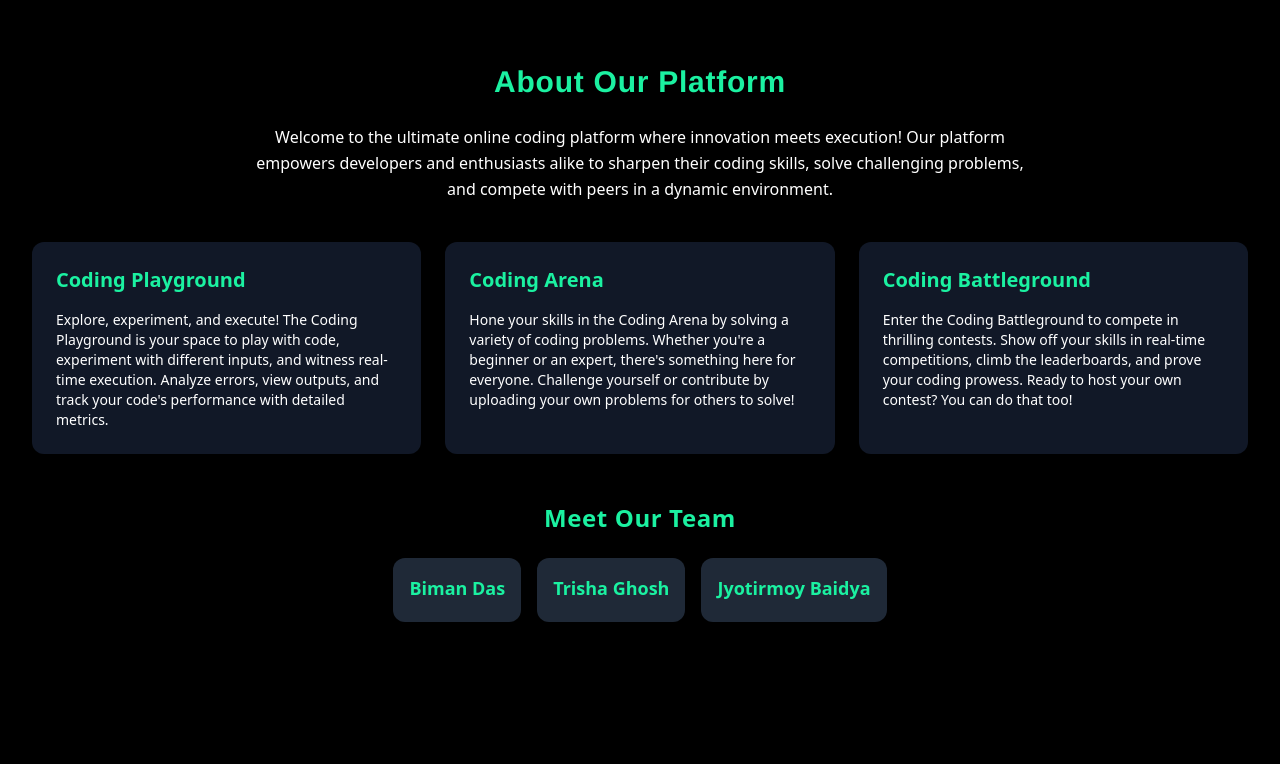
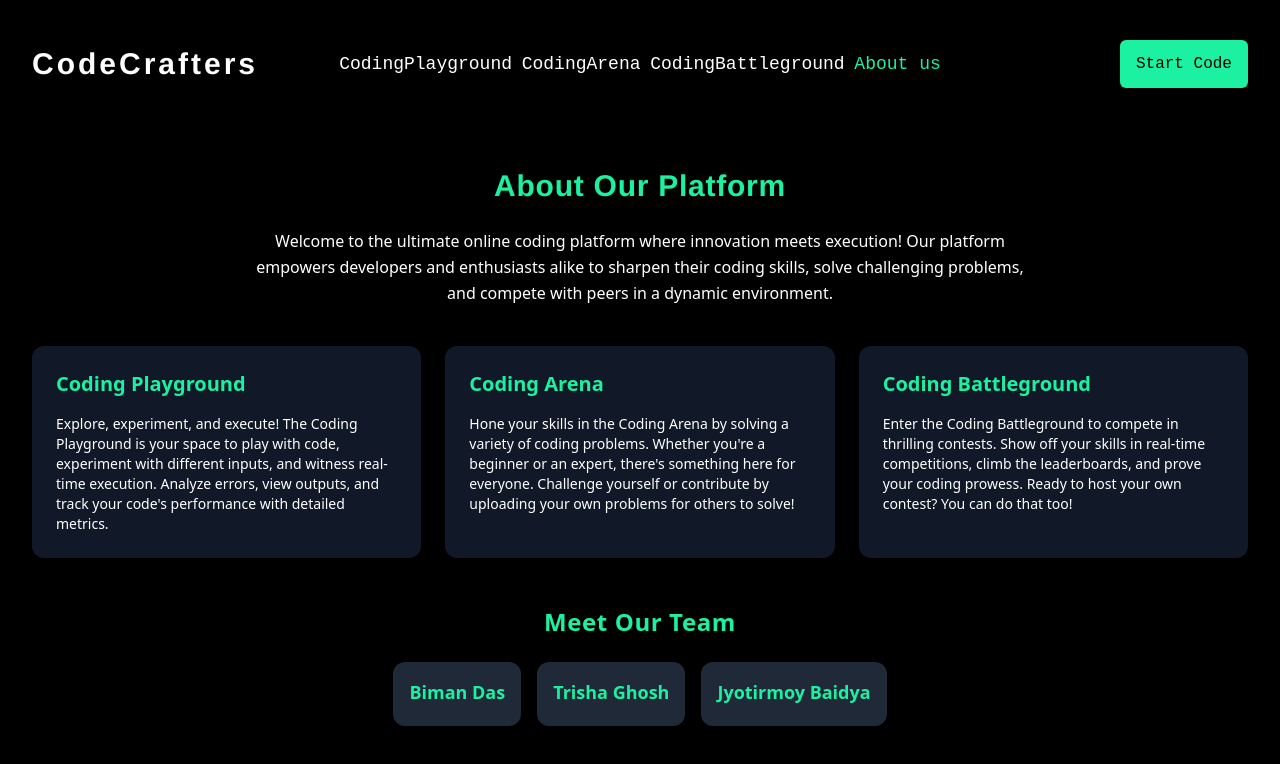
Before and after one commit to Jyotirmoy-Baidya/Code-Brewer-Frontend, a React (Vite) app: page /aboutus in a window 1280 px wide. Shown: the top 764 px of the page. Built offline with nearby package versions, Linux system fonts and the light colour scheme.

Commit message:
about update

```diff
--- a/src/pages/About.jsx
+++ b/src/pages/About.jsx
@@ -1,8 +1,10 @@
 import React from 'react';
-
+import Header from '../components/basic/Header';
 const About = () => {
   return (
-    <section className="bg-black py-16 px-8 text-white">
+    <>
+    <Header />
+    <section className="bg-black py-10 px-8 text-white">
       <div className="container mx-auto">
         <h2 className="text-3xl font-extrabold mb-6 text-center text-[#1BF1A1] tracking-wide font-helvetica">About Our Platform</h2>
         <p className="text-base leading-relaxed mb-10 text-center max-w-3xl mx-auto">
@@ -51,6 +53,7 @@ const About = () => {
         </div>
       </div>
     </section>
+    </>
   );
 };
 
```
